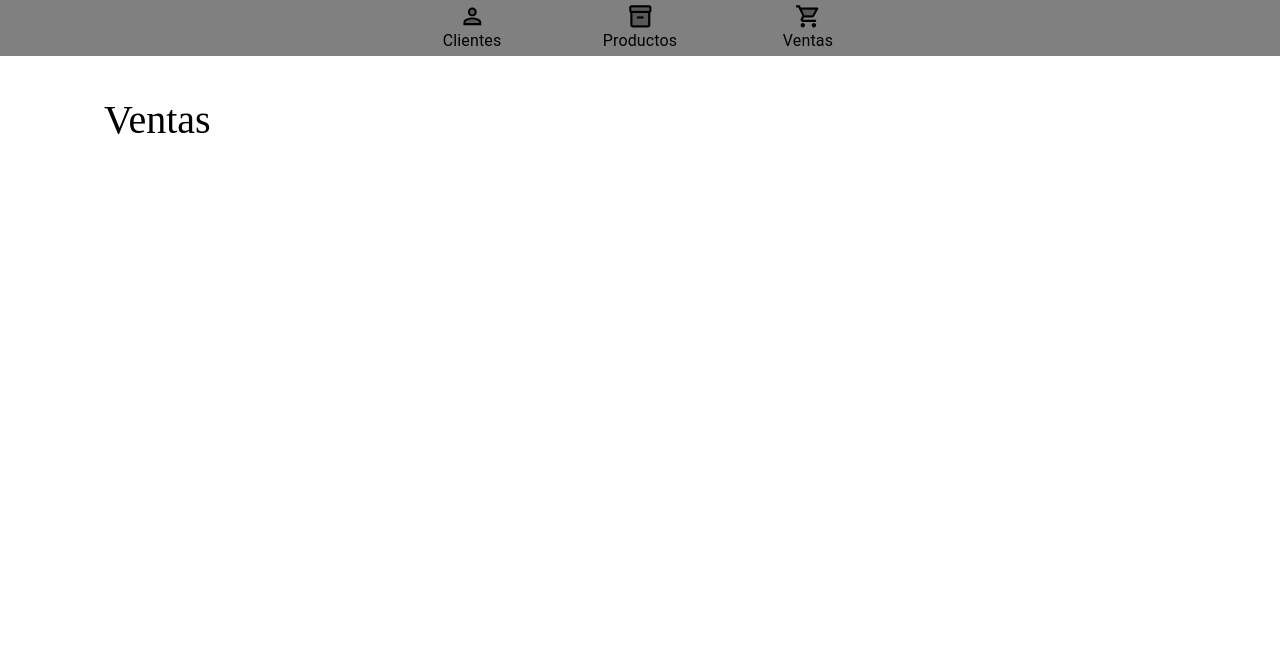
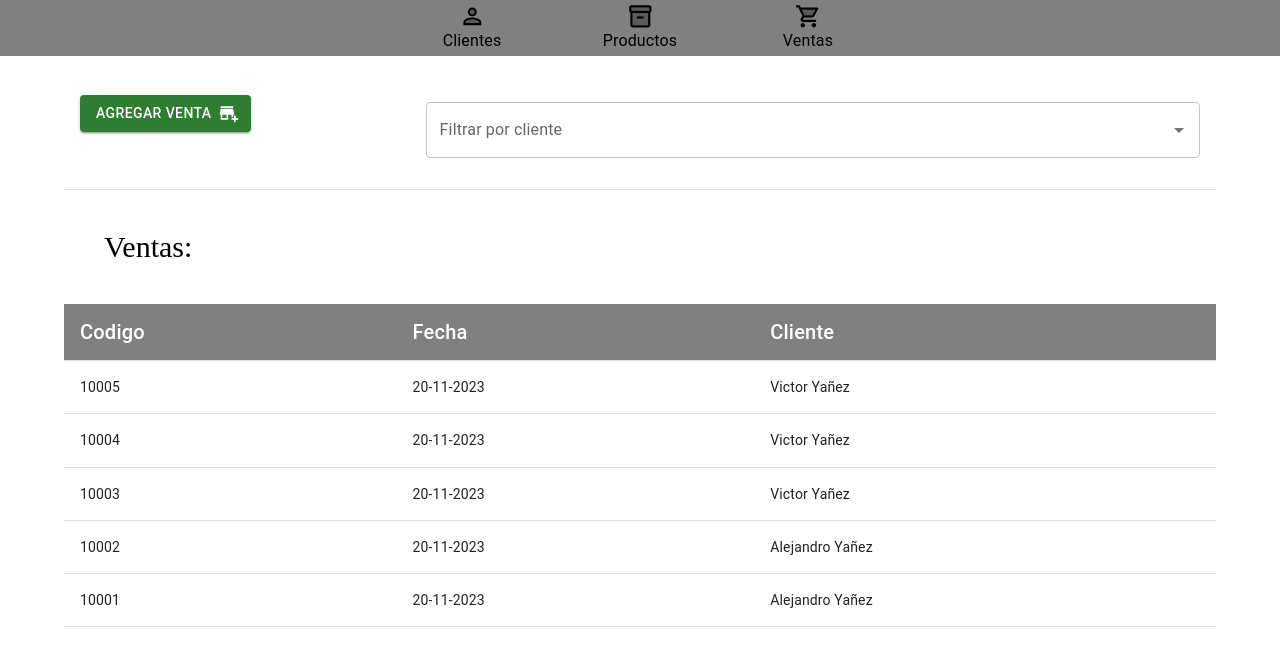
Before and after one commit to alejandro-yanezj/app-control-inventario, a React (Vite) app: page /app-inventario/ventas in a window 1280 px wide. Shown: the top 666 px of the page. Built offline with nearby package versions, Linux system fonts and the light colour scheme.

Commit message:
se agrega vista de Ventas con filtro por clientes

```diff
--- a/src/Components/Tablas/TablaVentas.jsx
+++ b/src/Components/Tablas/TablaVentas.jsx
@@ -1,16 +1,16 @@
 import { TableBody, TableHead, TableRow, TableCell, Table, Box} from "@mui/material"
 import  { CabeceraTablaStyle } from '../../Utils/Temas'
 
-export const TablaVentas= ({data = [], nombre=""}) =>{
+export const TablaVentas= ({ventas = [], validar=false, clientes=[]}) =>{
 
-    const encabezados = ["Codigo", "Fecha"]
+    const encabezados = ["Codigo", "Fecha", "Cliente"]
 
-    {if(data!=null && data.length>0){
+    {if(ventas!=null && ventas.length>0){
         return(
             <>
-                <Box sx={{textAlign:"center",fontSize:30, margin:5}}> Ventas {nombre}</Box>
+                <Box sx={{textAlign:"left",fontSize:30, margin:5}}> Ventas: </Box>
                 <Table >
-                    <TableHead style={{background:"#e9791a"}}>
+                    <TableHead >
                         <TableRow>
                             {encabezados.map(e =>{
                                 return (<TableCell key={e} sx={CabeceraTablaStyle} > {e} </TableCell>)
@@ -19,11 +19,16 @@ export const TablaVentas= ({data = [], nombre=""}) =>{
                     </TableHead>
 
                     <TableBody>
-                    {data.map(d => {
+                    {ventas.map(v => {
                         return(
-                            <TableRow key = {d.idVenta}>
-                                <TableCell> {d.numero} </TableCell>
-                                <TableCell> {d.fecha} </TableCell>
+                            <TableRow key = {v.idVenta}>
+                                <TableCell> {v.numero} </TableCell>
+                                <TableCell> {v.fecha} </TableCell>
+                                <TableCell>
+                                    {clientes.map(c=>{
+                                        if(c.idCliente===v.idCliente) return c.nombre
+                                    })}
+                                </TableCell>
                             </TableRow>
                             )
                         })}
@@ -31,10 +36,8 @@ export const TablaVentas= ({data = [], nombre=""}) =>{
                 </Table>
             </>
             )
-    }else if((data==null || data.length==0) && nombre!=null){
-        return(
-        <Box sx={{textAlign:"center",fontSize:30, margin:5}}> No existen ventas para el cliente {nombre}</Box>
-        )
+    }else if(validar){
+        return(<Box sx={{textAlign:"center",fontSize:'100%', margin:'3%'}}> No existen ventas</Box>)
     }
 }
 }
--- a/src/Components/vistaGeneral/Clientes.jsx
+++ b/src/Components/vistaGeneral/Clientes.jsx
@@ -12,7 +12,7 @@ export const Clientes = () => {
 
     const [clienteSeleccionado, setClienteSeleccionado] = useState(0);
     const [ventasFiltradas, setVentasFiltradas] = useState(null);
-    const [nombreClienteSeleccionado, setNombreClienteSeleccionado] = useState(null);
+    const [validarVentasTabla, setValidarVentasTabla] = useState(false);
     const [agregarVentaDisabled, setAgregarVentaDisabled] = useState(true);
     const [datosClienteSeleccionado, setDatosClienteSeleccionado] = useState(null);
     const navigate = useNavigate();
@@ -37,7 +37,7 @@ export const Clientes = () => {
     const handleOnChange = (value) => {
         if (value != null) {
             setClienteSeleccionado(value.idCliente);
-            setNombreClienteSeleccionado(value.nombre);
+            setValidarVentasTabla(true);
             setDatosClienteSeleccionado({
                 "Nombre": value.nombre,
                 "Rut": value.rut + "-" + value.dv,
@@ -48,7 +48,7 @@ export const Clientes = () => {
 
         } else {
             setClienteSeleccionado(0);
-            setNombreClienteSeleccionado(null);
+            setValidarVentasTabla(false);
             setDatosClienteSeleccionado(null);
         }
     }
@@ -98,7 +98,7 @@ export const Clientes = () => {
             </Table>
 
             <ListaVariable data={datosClienteSeleccionado}></ListaVariable>
-            <TablaVentas data={ventasFiltradas} nombre={nombreClienteSeleccionado}></TablaVentas>
+            <TablaVentas ventas={ventasFiltradas} validar={validarVentasTabla} clientes={clientes}></TablaVentas>
             <Button variant="outlined" color="success" sx={{ align: "right", margin: 2 }} disabled={agregarVentaDisabled} endIcon={<AddShoppingCartIcon />} > Agregar Venta</Button>
             <Outlet></Outlet>
         </Container>)
--- a/src/Components/vistaGeneral/Ventas.jsx
+++ b/src/Components/vistaGeneral/Ventas.jsx
@@ -1,9 +1,79 @@
-import { Container ,Box} from "@mui/material"
+import { Container, Box, Table, TableCell, Button, Autocomplete, TextField } from "@mui/material"
+import AddBusinessIcon from '@mui/icons-material/AddBusiness';
+import PlaylistAddTwoToneIcon from '@mui/icons-material/PlaylistAddTwoTone';
+
+import { getClientes, getVentas } from "../../Utils/DataUtils"
+import { TablaVentas } from "../Tablas/TablaVentas";
+import { useState } from "react";
+import { OrdenarVentasDesc } from "../../Utils/Utils";
 
 
-export const Ventas = () =>{
+export const Ventas = () => {
+
+    const clientes = getClientes();
+    const ventasTotales = OrdenarVentasDesc(getVentas());
+    const [ventas, setVentas] = useState(ventasTotales);
+    const [validarVentasTabla, setValidarVentasTabla] = useState(false);
+
+    const handleOnChange = (value) => {
+        if (value != null) {
+            setValidarVentasTabla(true);
+            let ventasCliente = [];
+            ventasTotales.map(v => {
+                if (v.idCliente === value.idCliente) {
+                    ventasCliente.push(v);
+                };
+            });
+            setVentas(ventasCliente);
+        }
+        else {
+            setValidarVentasTabla(false);
+            setVentas(ventasTotales)
+        }
+
+    }
+
+
+
+
     return (
         <Container>
-            <Box sx={{fontSize:40,textAlign:"left", margin:5}}> Ventas </Box>
+            <Table sx={{ marginTop: '2%' }}>
+                <TableCell sx={{ width: '30%' }}>
+
+                    <Button variant="contained" color="success" sx={{ align: "center" }} endIcon={<AddBusinessIcon />} onClick={console.log("Agregar venta")} >Agregar Venta</Button>
+
+                </TableCell>
+                <TableCell sx={{ width: '70%' }}>
+                    <Autocomplete
+                        id="cliente-seleccionado"
+                        sx={{ marginBottom: '2%', textAlign: 'center' }}
+                        options={clientes}
+                        autoHighlight
+                        getOptionLabel={(option) =>  option.nombre + "  " + option.rut + "-" + option.dv}
+                        renderOption={(props, option) => (
+                            <Box component="li"{...props}>
+                                {option.rut + "-" + option.dv} |  {option.nombre}
+                            </Box>
+                        )}
+                        noOptionsText="Sin coincidencias"
+                        renderInput={(params) => (
+                            <TextField
+                                {...params}
+                                label="Filtrar por cliente"
+                                inputProps={{
+                                    ...params.inputProps,
+                                }}
+                            />
+                        )}
+                        onChange={(event, newValue) => { handleOnChange(newValue) }}
+                        isOptionEqualToValue={(option, value) => { return value.idCliente }}
+                    />
+                </TableCell>
+
+            </Table>
+            <TablaVentas ventas={ventas} validar={validarVentasTabla} clientes={clientes}></TablaVentas>
+
         </Container>)
+
 }
--- /dev/null
+++ b/src/Utils/Utils.jsx
@@ -0,0 +1,3 @@
+export const OrdenarVentasDesc = (ventas = [])=>{
+    return ventas.sort((v1, v2) => (v1.numero > v2.numero) ? -1 : (v1.numero < v2.numero) ? 1 : 0);
+}
```
Also changed, not shown: src/Components/Tablas/TablaClientes.jsx (deleted, +0 -32 lines), src/Components/Tablas/TablaProductos.jsx (deleted, +0 -32 lines), src/Components/vistaGeneral/Productos.jsx (+7 -7 lines).
